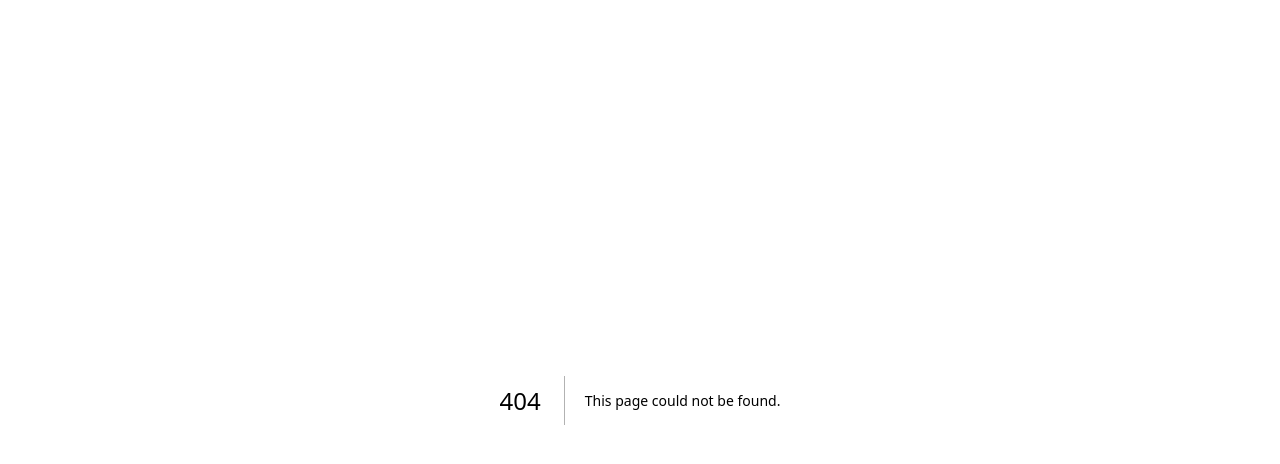
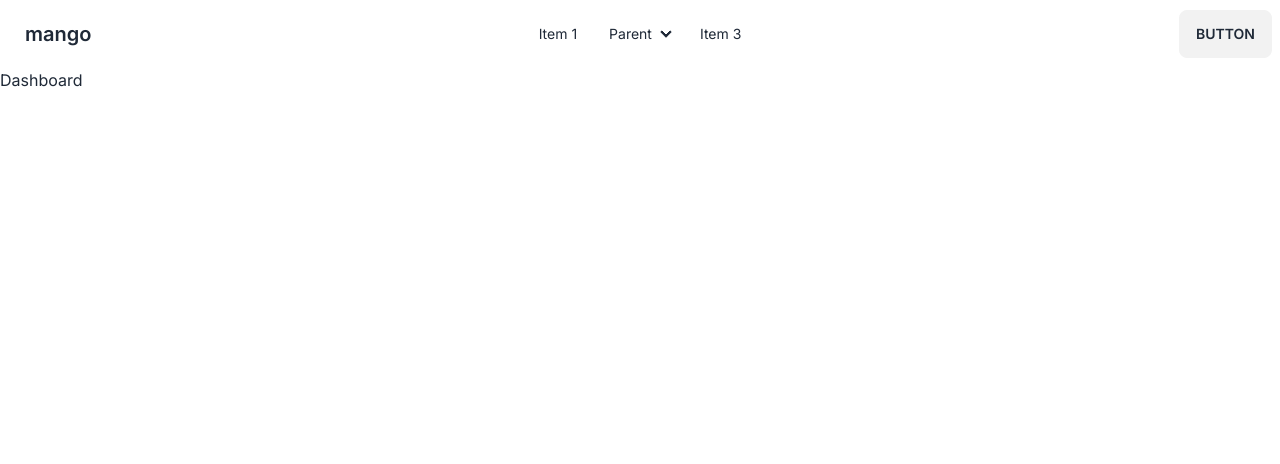
Before and after one commit to hsivritepe/capstone-mango, a Next.js app: page /mango/dashboard in a window 1280 px wide. Before the commit this address had no page. Shown: the top 464 px of the page. Built offline with nearby package versions, Linux system fonts and the light colour scheme.

Commit message:
Create styling and page layout

```diff
--- /dev/null
+++ b/app/mango/dashboard/page.jsx
@@ -0,0 +1,9 @@
+export default function Dashboard() {
+    return (
+        <>
+            <div>
+                <h1>Dashboard</h1>
+            </div>
+        </>
+    );
+}
--- /dev/null
+++ b/app/mango/layout.jsx
@@ -0,0 +1,15 @@
+import Header from '@/components/Header/page';
+
+export const metadata = {
+    title: 'Mangoo - CRM',
+    description: 'Generated by Hakan Sivritepe',
+};
+
+export default function Layout({ children }) {
+    return (
+        <>
+            <Header />
+            {children}
+        </>
+    );
+}
--- a/app/page.js
+++ b/app/page.js
@@ -1,4 +1,5 @@
 import Image from 'next/image';
+import Link from 'next/link';
 
 export default function Home() {
     return (
@@ -7,6 +8,13 @@
                 <h1>Mango</h1>
                 <h2 className="text-lg">Next.js + Tailwind CSS</h2>
             </div>
+            <div className="flex justify-center items-center">
+                <Link href="/mango/dashboard">
+                    <button className="bg-blue-500 hover:bg-blue-700 text-white font-bold py-2 px-4 rounded">
+                        Dashboard
+                    </button>
+                </Link>
+            </div>
         </>
     );
 }
--- /dev/null
+++ b/components/Header/page.jsx
@@ -0,0 +1,80 @@
+export default function Header() {
+    return (
+        <div className="navbar bg-base-100">
+            <div className="navbar-start">
+                <div className="dropdown">
+                    <label
+                        tabIndex={0}
+                        className="btn btn-ghost lg:hidden"
+                    >
+                        <svg
+                            xmlns="http://www.w3.org/2000/svg"
+                            className="h-5 w-5"
+                            fill="none"
+                            viewBox="0 0 24 24"
+                            stroke="currentColor"
+                        >
+                            <path
+                                strokeLinecap="round"
+                                strokeLinejoin="round"
+                                strokeWidth="2"
+                                d="M4 6h16M4 12h8m-8 6h16"
+                            />
+                        </svg>
+                    </label>
+                    <ul
+                        tabIndex={0}
+                        className="menu menu-sm dropdown-content mt-3 p-2 shadow bg-base-100 rounded-box w-52"
+                    >
+                        <li>
+                            <a>Item 1</a>
+                        </li>
+                        <li>
+                            <a>Parent</a>
+                            <ul className="p-2">
+                                <li>
+                                    <a>Submenu 1</a>
+                                </li>
+                                <li>
+                                    <a>Submenu 2</a>
+                                </li>
+                            </ul>
+                        </li>
+                        <li>
+                            <a>Item 3</a>
+                        </li>
+                    </ul>
+                </div>
+                <a className="btn btn-ghost normal-case text-xl">
+                    mango
+                </a>
+            </div>
+            <div className="navbar-center hidden lg:flex">
+                <ul className="menu menu-horizontal px-1">
+                    <li>
+                        <a>Item 1</a>
+                    </li>
+                    <li tabIndex={0}>
+                        <details>
+                            <summary>Parent</summary>
+                            <ul className="p-2">
+                                <li>
+                                    <a>Submenu 1</a>
+                                </li>
+                                <li>
+                                    <a>Submenu 2</a>
+                                </li>
+                            </ul>
+                        </details>
+                    </li>
+                    <li>
+                        <a>Item 3</a>
+                    </li>
+                </ul>
+            </div>
+            <div className="navbar-end">
+                <a className="btn">Button</a>
+            </div>
+        </div>
+    );
+}
```
Also changed, not shown: app/mango/homelist/page.jsx (added), app/mango/page.jsx (added).
